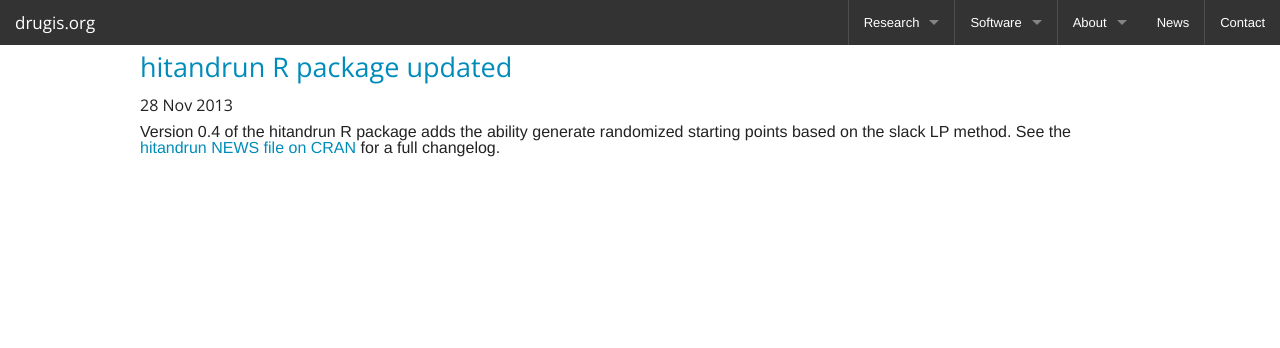
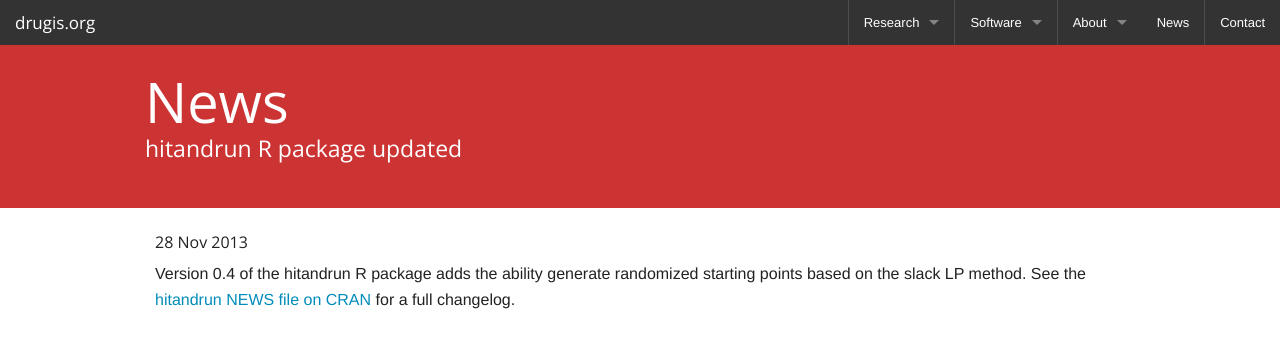
Before and after one commit to drugis/drugis.org, a Jekyll site: the page built from _posts/2013-11-28-news64.html, in a window 1280 px wide. Shown: the top 348 px of the page. Built offline with Jekyll 4.4.1, drawn with Linux system fonts in a browser that asks for light colours; Markdown is read by kramdown in place of the engine named in the settings.

Commit message:
News layout

```diff
--- a/_layouts/content.html
+++ b/_layouts/content.html
@@ -1,6 +1,7 @@
 ---
 layout: default
 ---
+
 <header>
 	<div class="row">
 		<div class="large-12 columns">
--- a/_layouts/post.html
+++ b/_layouts/post.html
@@ -4,10 +4,20 @@ layout: default
 <!-- TODO http://www.lostdecadegames.com/blog-author-attribution-using-jekyll/ -->
 
 <article>
-	<div class="row">
-		<h3><a href="#">{{ page.title }}</a></h3>
-		<h6>{{ page.date | date_to_string }}</h6>
-		{{ content }}
-	</div>
-
+	<header>
+		<div class="row">
+			<div class="large-12 columns">
+				<h2>News</h2>
+				<h4>{{page.title}}</h4>
+			</div>
+		</div>
+	</header>
+	<section class="content">
+		<div class="row">
+			<div class="large-12 columns">
+				<h6>{{ page.date | date_to_string }}</h6>
+				{{content}}
+			</div>
+		</div>
+	</section>
 </article>
--- a/_posts/2013-11-28-news64.html
+++ b/_posts/2013-11-28-news64.html
@@ -5,4 +5,4 @@ date: 2013-11-28
 categories: news
 ---
 
-Version 0.4 of the hitandrun R package adds the ability generate randomized starting points based on the slack LP method. See the <a href="http://cran.r-project.org/web/packages/hitandrun/NEWS">hitandrun NEWS file on CRAN</a> for a full changelog.
+<p>Version 0.4 of the hitandrun R package adds the ability generate randomized starting points based on the slack LP method. See the <a href="http://cran.r-project.org/web/packages/hitandrun/NEWS">hitandrun NEWS file on CRAN</a> for a full changelog.</p>
--- a/css/drugis.css
+++ b/css/drugis.css
@@ -35,6 +35,10 @@ header h2 {
 	line-height: 100%;
 }
 
+header h4 {
+	color: white;
+}
+
 section.content {
 	padding-top: 20px;
 }
```
Also changed, not shown: _layouts/news.html (+1 -7 lines).
